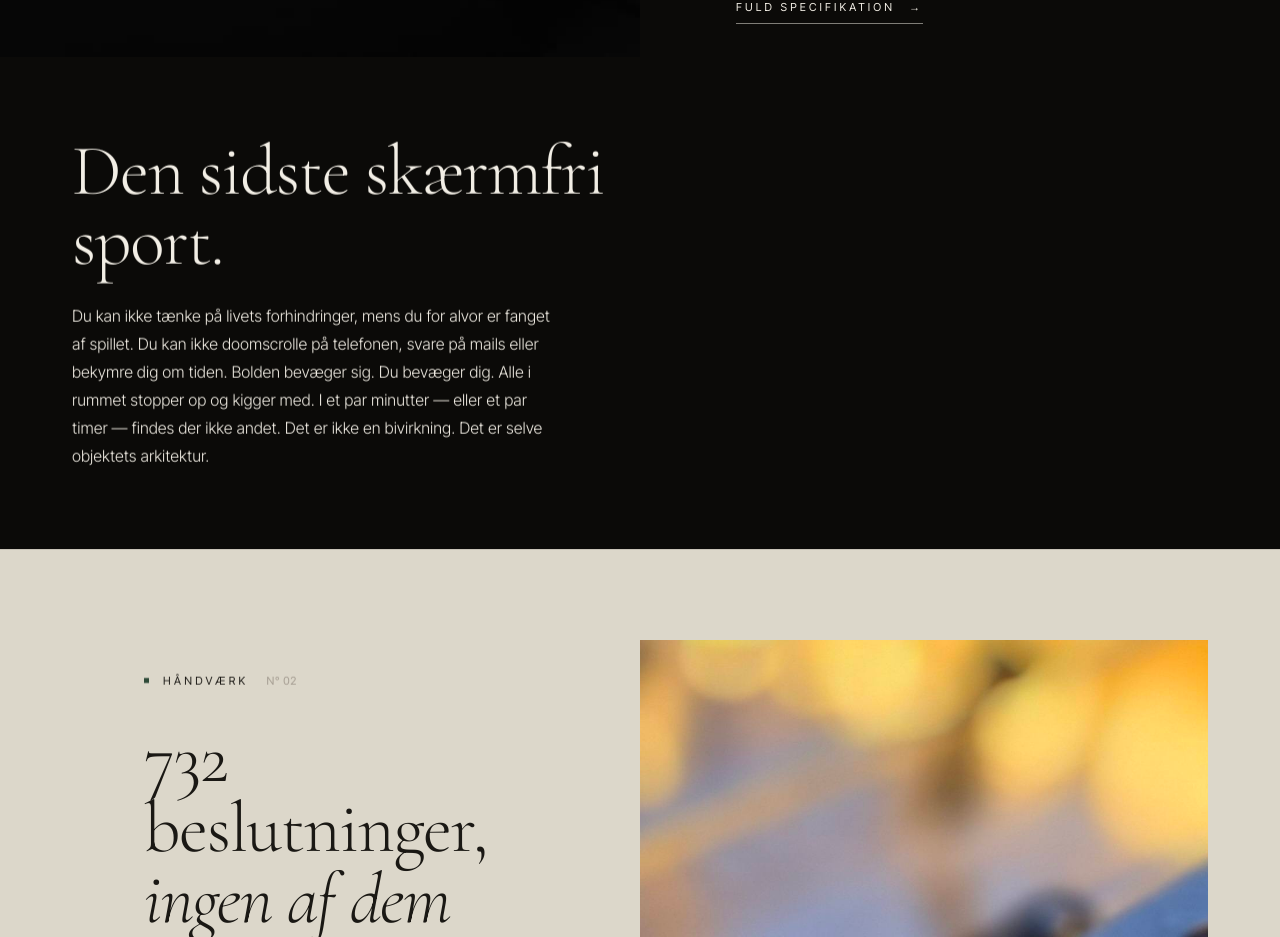
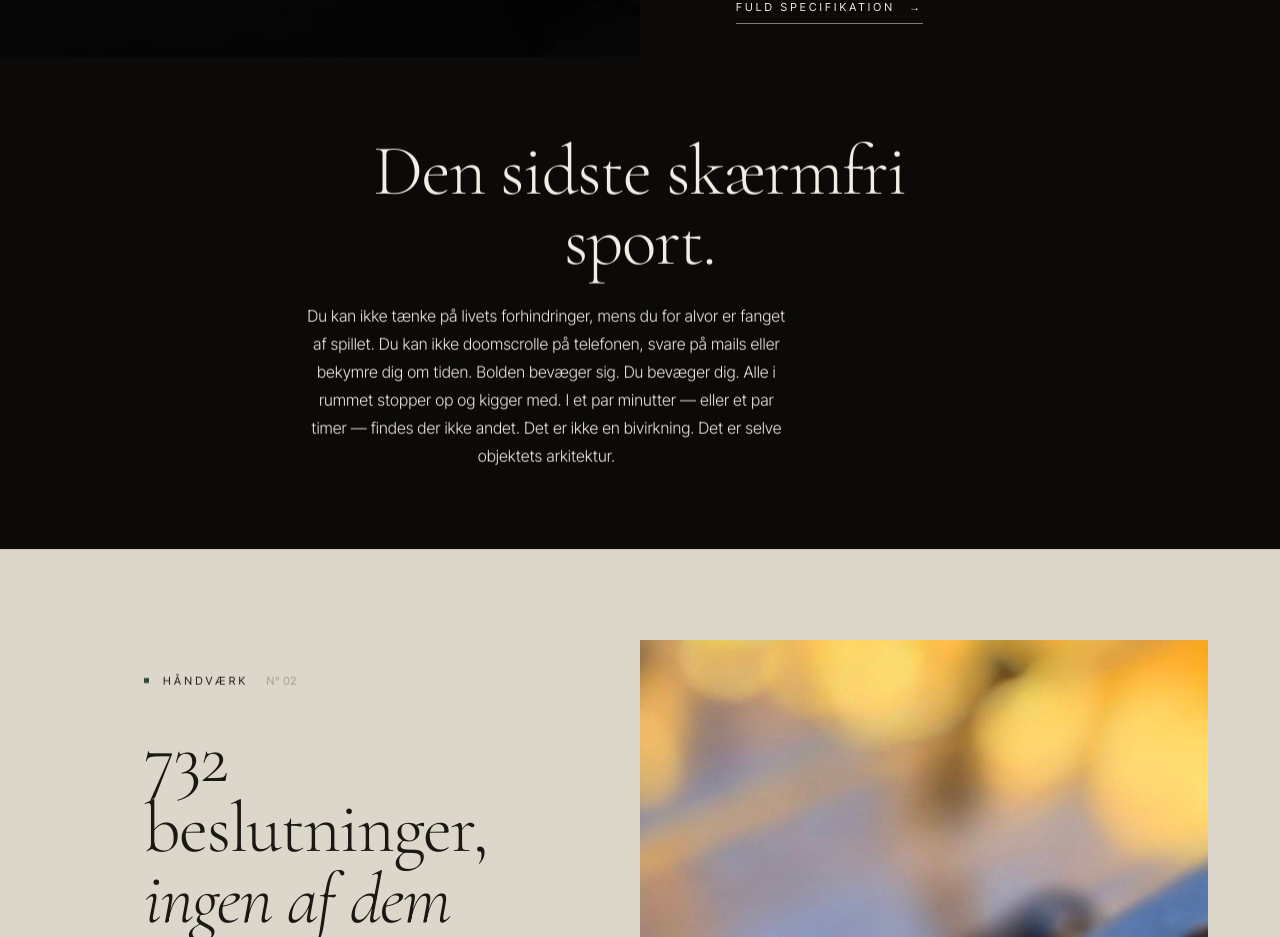
Before and after one commit to WoodooStadium/woodoo-stadium, a Next.js app: page /da in a window 1280 px wide. Shown: the part 2514-3451 px from the top of the page. Built offline with nearby package versions, Linux system fonts and the light colour scheme.

Commit message:
Fix desktop alignment on screen-free-sport section

```diff
--- a/src/app/da/page.tsx
+++ b/src/app/da/page.tsx
@@ -100,7 +100,7 @@ export default function DaHome() {
       </section>
 
       <section className="section section--dark section--no-top" style={{ background: "#0b0a08", padding: "80px var(--pad-x)" }}>
-        <div className="fade-up" style={{ maxWidth: "72ch" }}>
+        <div className="fade-up" style={{ maxWidth: "72ch", textAlign: "center", margin: "0 auto" }}>
           <h2 className="h2" style={{ color: "#f2eee5", marginBottom: "1.5rem" }}>
             Den sidste skærmfri sport.
           </h2>
--- a/src/app/page.tsx
+++ b/src/app/page.tsx
@@ -100,7 +100,7 @@ export default function Home() {
       </section>
 
       <section className="section section--dark section--no-top" style={{ background: "#0b0a08", padding: "80px var(--pad-x)" }}>
-        <div className="fade-up" style={{ maxWidth: "72ch" }}>
+        <div className="fade-up" style={{ maxWidth: "72ch", textAlign: "center", margin: "0 auto" }}>
           <h2 className="h2" style={{ color: "#f2eee5", marginBottom: "1.5rem" }}>
             The last screen-free sport.
           </h2>
```
